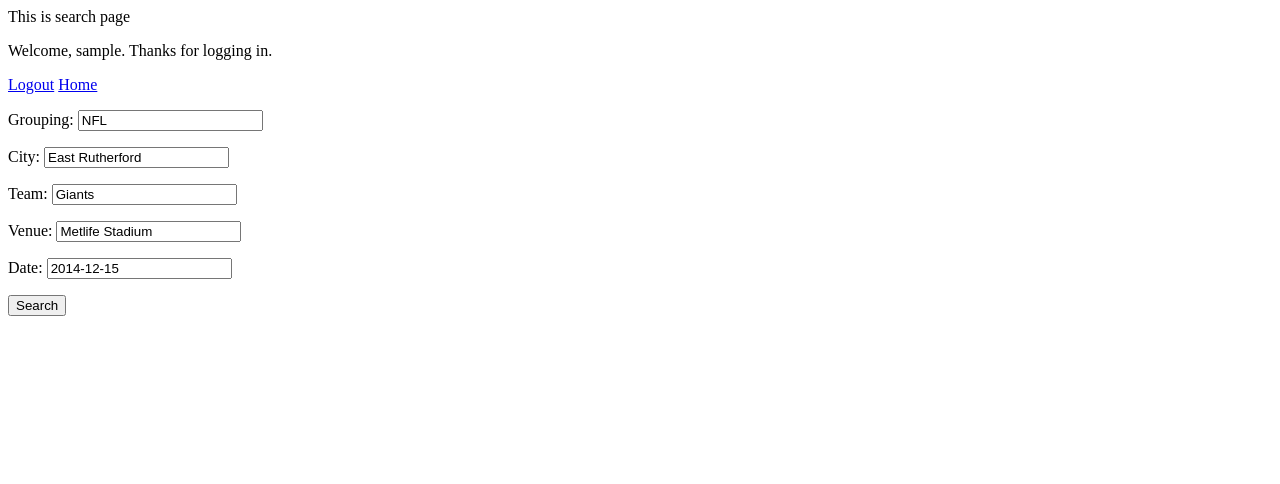
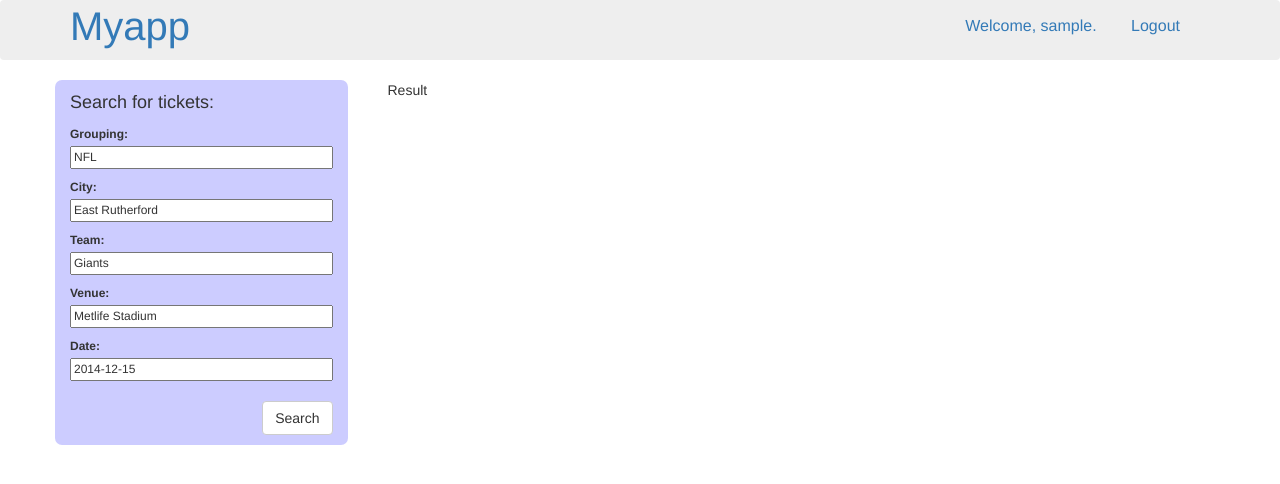
Before and after one commit to tianfanw/django_project, a Django app: page /search in a window 1280 px wide. Shown: the top 484 px of the page. Run offline with Django 3.2, Linux system fonts and the light colour scheme; the visitor is signed in with stand-in values (Sample User, id 1); some libraries are stand-ins or nearby versions.

Commit message:
decorated search pages

```diff
--- a/djangoprj/settings.py
+++ b/djangoprj/settings.py
@@ -108,7 +108,11 @@ USE_TZ = True
 # Static files (CSS, JavaScript, Images)
 # https://docs.djangoproject.com/en/1.7/howto/static-files/
 
+STATIC_ROOT = ''
+
 STATIC_URL = '/static/'
+
+STATICFILES_DIRS = ( os.path.join('static'), )
 
 LOGIN_REDIRECT_URL  = '/'
 LOGIN_URL           = '/login'
--- a/myapp/templates/base.html
+++ b/myapp/templates/base.html
@@ -0,0 +1,59 @@
+<!DOCTYPE html>
+<html>
+  <head>
+    {% block head %}
+      <title>Myapp</title>
+    {% endblock %}
+
+    {% block stylesheet %}
+      <link rel="stylesheet" href="https://maxcdn.bootstrapcdn.com/bootstrap/3.3.1/css/bootstrap.min.css">
+      <link rel="stylesheet" href="/static/css/base.css">
+    {% endblock %}
+
+    {% block javascript %}
+      <script src="//ajax.googleapis.com/ajax/libs/jquery/2.1.1/jquery.min.js"></script>
+      <script src="https://maxcdn.bootstrapcdn.com/bootstrap/3.3.1/js/bootstrap.min.js"></script>
+    {% endblock %}
+  </head>
+  <body>
+    {% block navigation %}
+      <header class="navbar">
+        <div class="container">
+          <div class="navbar-header">
+            <a href="/" class="navbar-brand brand">Myapp</a>
+          </div>
+          <div class="navbar-right user-info">
+            {% if user.is_authenticated %}
+              <a href="">Welcome, {{ user.username }}.</a>
+              <a href="{% url 'logout' %}"> Logout</a>
+            {% else %}
+              <a href="{% url 'login' %}"> Login</a>
+              <a href="{% url 'register' %}"> Sign up</a>
+            {% endif %}
+        </div>
+        <!-- {% if user.is_authenticated %}
+          <a>Welcome, {{ user.username }}. Thanks for logging in.</a>
+          <a href="{% url 'logout' %}"> Logout</a>
+        {% else %}
+          <form action="{% url 'login' %}" method="post">
+            {% csrf_token %}
+            {{ login_form.as_p }}
+            <input type="submit" value="Login">
+          </form>
+          <form action="{% url 'register' %}" method="post">
+            {% csrf_token %}
+            {{ register_form.as_p }}
+            <input type="submit" value="Sign up">
+          </form>
+        {% endif %} -->
+      </header>
+
+    {% endblock %}
+
+    <div class="container">
+      {% block body %}
+      {% endblock %}
+    </div>
+
+    </body>
+</html>
--- a/myapp/templates/index.html
+++ b/myapp/templates/index.html
@@ -1,39 +1,58 @@
-<p>This is home page</p>
-{% if user.is_authenticated %}
-<p>Welcome, {{ user.username }}. Thanks for logging in.</p>
-<a href="{% url 'logout' %}"> Logout</a>
-<form action="{% url 'search' %}" method="get">
+{% extends "base.html" %}
+
+{% block stylesheet %}
+  {{ block.super }}
+  <link rel="stylesheet" href="/static/css/index.css">
+{% endblock %}
+
+{% block body %}
+  <div class="row">
+    <div class="col-md-3 search-bar">
+      {% block search %}
+      <div class="search-title">
+        <p>Search for tickets:</p>
+      </div>
+      <div class="search-form-wrap">
+          <form id="search-form" action="{% url 'search' %}" method="get">
+            <div>
+              <p>
                 <label for="id_grouping"> Grouping: </label>
+              </p>
               <input type="text" name="groupingName" id="id_grouping" value="NFL">
-  </p>
+            </div>
+            <div>
               <p>
                 <label for="id_city"> City: </label>
+              </p>
               <input type="text" name="city" id="id_city" value="East Rutherford">
-  </p>
+            </div>
+            <div>
               <p>
                 <label for="id_team"> Team: </label>
+              </p>
               <input type="text" name="performerName" id="id_team" value="Giants">
-  </p>
+            </div>
+            <div>
               <p>
                 <label for="id_venue"> Venue: </label>
+              </p>
               <input type="text" name="venue" id="id_venue" value="Metlife Stadium">
-  </p>
+            </div>
+            <div>
               <p>
                 <label for="id_date"> Date: </label>
+              </p>
               <input type="text" name="date" id="id_date" value="2014-12-15">
-  </p>
-  <input type="submit" value="Search">
+            </div>
+          <button type="submit" class="btn btn-default" id="search-button">Search</button>
         </form>
-<p> some other stuff shown in home page </p>
-{% else %}
-<form action="{% url 'login' %}" method="post">
-  {% csrf_token %}
-  {{ login_form.as_p }}
-  <input type="submit" value="Login">
-</form>
-<form action="{% url 'register' %}" method="post">
-  {% csrf_token %}
-  {{ register_form.as_p }}
-  <input type="submit" value="Sign up">
-</form>
-{% endif %}
+      </div>
+      {% endblock %}
+    </div>
+    <div class="col-md-9 content">
+      {% block content %}
+        <p> Some stuff shown in home page </p>
+      {% endblock %}
+    </div>
+  </div>
+{% endblock %}
--- a/myapp/templates/results.html
+++ /dev/null
@@ -1,3 +0,0 @@
-<p>This is result page</p>
-<p>Welcome, {{ user.username }}. Thanks for logging in.</p>
-<a href="{% url 'logout' %}"> Logout</a>
--- a/myapp/templates/search.html
+++ b/myapp/templates/search.html
@@ -1,40 +1,43 @@
-<p>This is search page</p>
-<p>Welcome, {{ user.username }}. Thanks for logging in.</p>
-<a href="{% url 'logout' %}"> Logout</a>
-<a href="{% url 'index' %}"> Home </a>
-<form action="{% url 'search' %}" method="get">
-  <p>
-    <label for="id_grouping"> Grouping: </label>
-    <input type="text" name="groupingName" id="id_grouping" value="NFL">
-  </p>
-  <p>
-    <label for="id_city"> City: </label>
-    <input type="text" name="city" id="id_city" value="East Rutherford">
-  </p>
-  <p>
-    <label for="id_team"> Team: </label>
-    <input type="text" name="performerName" id="id_team" value="Giants">
-  </p>
-  <p>
-    <label for="id_venue"> Venue: </label>
-    <input type="text" name="venue" id="id_venue" value="Metlife Stadium">
-  </p>
-  <p>
-    <label for="id_date"> Date: </label>
-    <input type="text" name="date" id="id_date" value="2014-12-15">
-  </p>
-  <input type="submit" value="Search">
-</form>
+{% extends "index.html" %}
+
+{% block stylesheet %}
+  {{ block.super }}
+  <link rel="stylesheet" href="/static/css/search.css">
+{% endblock %}
+
+{% block content %}
+  <p>Result</p>
   {% if result %}
     {% if result.error %}
       <p>{{ result.error }}</p>
     {% elif result.events %}
-    <p id="eventlist">Results are:</p>
+      <div class="results">
         {% for event in result.events %}
-      <h2>EVENT:</h2>
+          <div id={{ event.id }}>
+            {% with event.id|stringformat:"s" as str_id %}
+              <a class="event-title" data-toggle="modal" data-target={{ "#detail"|add:str_id }}>{{ event.title }}</a>
+              <div class="modal fade" id={{ "detail"|add:str_id }} tabindex="-1" role="dialog" aria-labelledby="eventModalLabel" aria-hidden="true">
+                <div class="modal-dialog">
+                  <div class="modal-content">
+                    <div class="modal-header">
+                      <button type="button" class="close" data-dismiss="modal"><span aria-hidden="true">&times;</span><span class="sr-only">Close</span></button>
+                      <h4 class="modal-title" id="eventModalLabel">{{ event.title }}</h4>
+                      <div>
                         {% for key, value in event.iteritems %}
                           <p>{{key}} : {{value}} </p>
                         {% endfor %}
+                      </div>
+                    </div>
+                  </div>
+                </div>
+              </div>
+            {% endwith %}
+          </div>
         {% endfor %}
+      </div>
     {% endif %}
   {% endif %}
+
+
+</div>
+{% endblock %}
--- /dev/null
+++ b/static/css/base.css
@@ -0,0 +1,21 @@
+header.navbar{
+  background-color: #eee;
+  height: 60px;
+}
+
+a.brand{
+  font-size: 40px;
+}
+
+div.user-info{
+  float: right;
+  height: 50px;
+  padding: 15px 15px;
+  line-height: 20px;
+  font-size: 16px;
+}
+
+div.user-info a{
+  margin-right: 30px;
+  text-decoration: none;
+}
--- /dev/null
+++ b/static/css/index.css
@@ -0,0 +1,35 @@
+div.search-bar {
+  background-color: #ccf;
+  border-radius: 7px;
+}
+
+div.search-title {
+  margin-top: 10px;
+  font-size: 18px;
+}
+
+div.search-form-wrap {
+  margin-bottom: 10px;
+  font-size: 12px;
+}
+
+#search-form input {
+  width: 100%;
+}
+
+#search-form div {
+  margin-bottom: 10px;
+}
+
+#search-form p {
+  height: 10px;
+}
+
+#search-button {
+  float: right;
+  margin: 10px 0px;
+}
+
+div.content {
+  padding-left: 40px;
+}
--- /dev/null
+++ b/static/css/search.css
@@ -0,0 +1,6 @@
+a.event-title {
+  cursor: pointer;
+  text-decoration: none;
+  font-size: 20px;
+  margin: 15px 15px;
+}
```
Also changed, not shown: 2 other files. Lines whose indentation alone changed are shown as unchanged.
